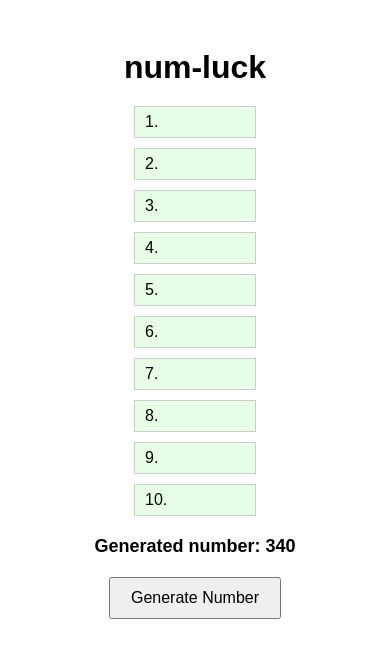
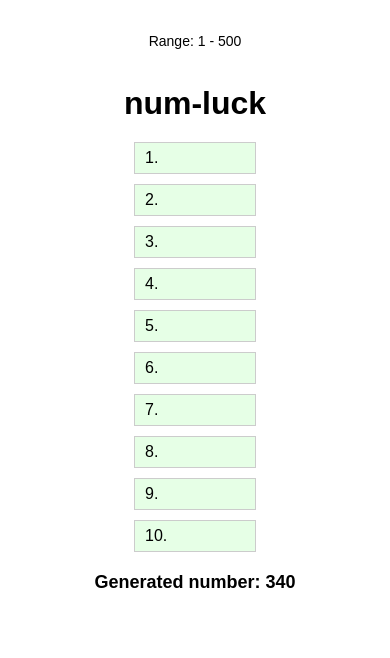
Before and after one commit to chaseconey/num-luck, a website: page index.html in a window 390 px wide. Drawn offline with Linux system fonts and the light colour scheme.

Commit message:
feat: show range, remove old btn

```diff
--- a/index.html
+++ b/index.html
@@ -58,21 +58,38 @@
         padding: 10px 20px;
         font-size: 16px;
       }
+      #number-range {
+        position: fixed;
+        top: 10px;
+        right: 10px;
+        background-color: rgba(255, 255, 255, 0.8);
+        padding: 5px 10px;
+        border-radius: 5px;
+        font-size: 14px;
+        z-index: 1000;
+      }
+
+      @media (max-width: 600px) {
+        #number-range {
+          position: static;
+          margin-bottom: 10px;
+          text-align: center;
+        }
+      }
     </style>
   </head>
   <body>
+    <div id="number-range"></div>
     <h1>num-luck</h1>
     <div id="game-container"></div>
     <div id="generated-number"></div>
     <div id="controls">
-      <button id="generate-btn">Generate Number</button>
       <button id="start-over-btn">Start Over</button>
     </div>
     <div id="message"></div>
 
     <script>
       const gameContainer = document.getElementById("game-container");
-      const generateBtn = document.getElementById("generate-btn");
       const startOverBtn = document.getElementById("start-over-btn");
       const messageEl = document.getElementById("message");
       const generatedNumberEl = document.getElementById("generated-number");
@@ -80,6 +97,7 @@
       const MAX_GENERATED_NUMBER = 500;
       let grid = [];
       let currentNumber = null;
+      const numberRangeEl = document.getElementById("number-range");
 
       function initializeGame() {
         grid = Array(GRID_SIZE).fill(null);
@@ -93,7 +111,6 @@
         }
         messageEl.textContent = "";
         generatedNumberEl.textContent = "";
-        generateBtn.disabled = false;
         startOverBtn.style.display = "none";
         currentNumber = null;
 
@@ -102,6 +119,9 @@
 
         // Generate the first number when the game starts
         generateNumber();
+
+        // Update the number range display
+        updateNumberRange();
       }
 
       function handleKeyPress(event) {
@@ -127,7 +147,6 @@
 
       function gameOver() {
         messageEl.textContent = `Game Over! No valid placement for ${currentNumber}.`;
-        generateBtn.disabled = true;
         startOverBtn.style.display = "inline-block";
         // Disable all cells
         for (let i = 0; i < GRID_SIZE; i++) {
@@ -174,9 +193,11 @@
           currentNumber = null;
           generatedNumberEl.textContent = "";
 
+          // Update the number range display
+          updateNumberRange();
+
           if (checkWin()) {
             messageEl.textContent = "Congratulations! You won!";
-            generateBtn.disabled = true;
             startOverBtn.style.display = "inline-block";
             // Remove keyboard event listener when the game is over
             document.removeEventListener("keydown", handleKeyPress);
@@ -216,6 +237,13 @@
         return true;
       }
 
+      function updateNumberRange() {
+        let minNumber = 1;
+        let maxNumber = MAX_GENERATED_NUMBER;
+
+        numberRangeEl.textContent = `Range: ${minNumber} - ${maxNumber}`;
+      }
+
       startOverBtn.addEventListener("click", () => {
         initializeGame();
       });
```
